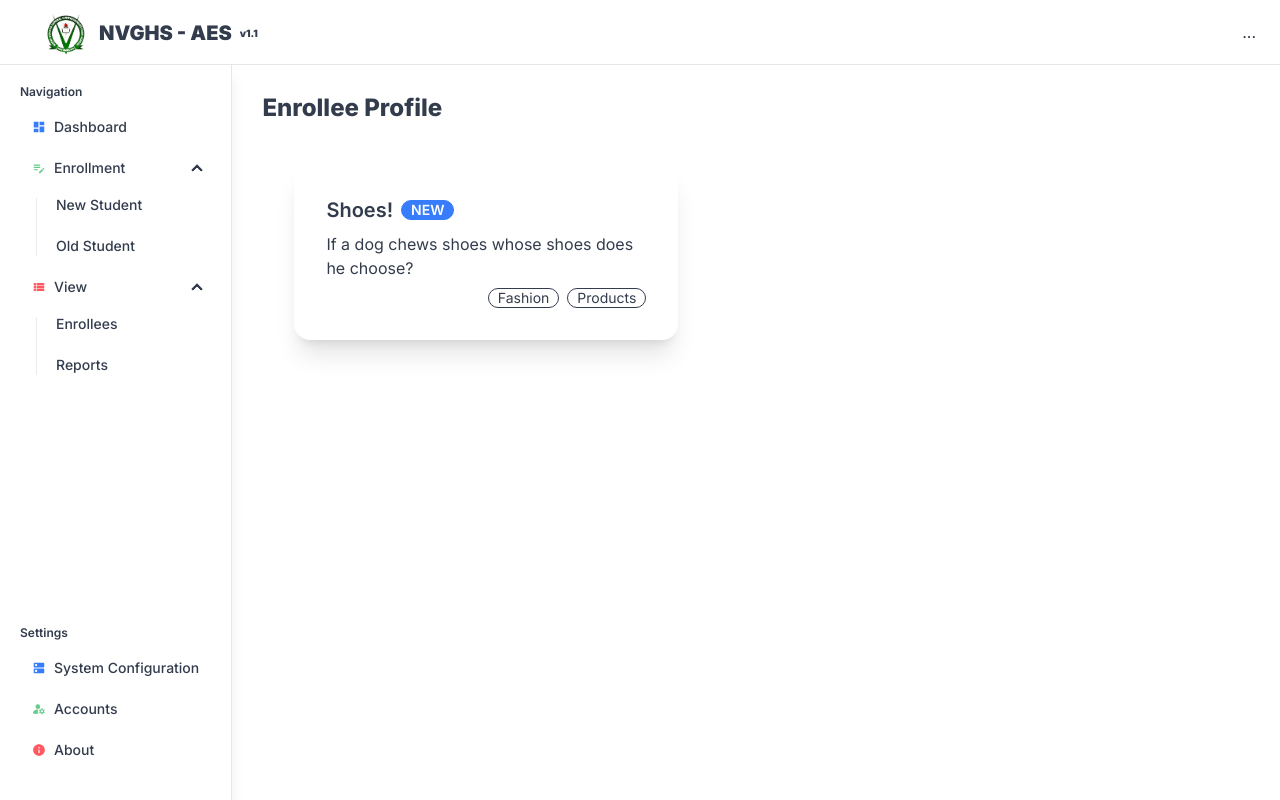
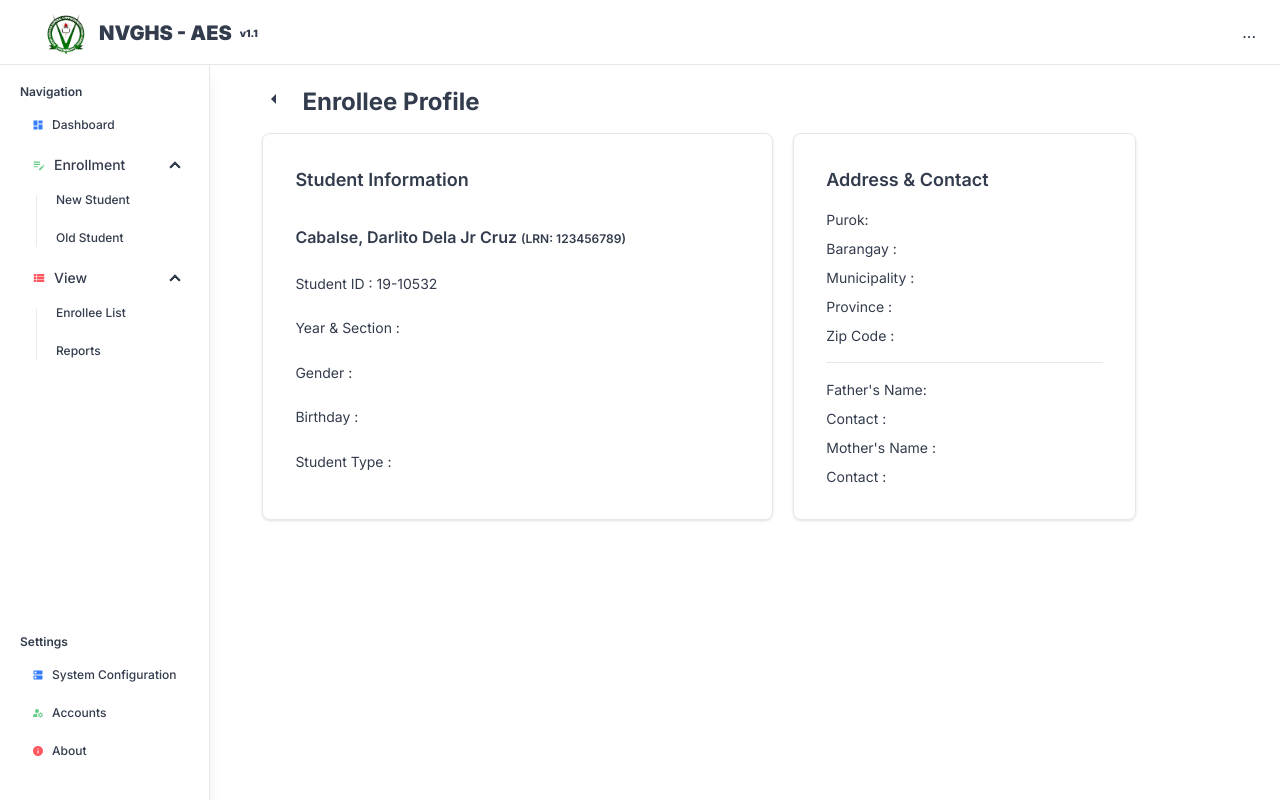
Before and after one commit to okonutnut/aes-nextjs, a Next.js app: page /view/enrollees/1 in a window 1280 px wide. Built offline with nearby package versions, Linux system fonts and the light colour scheme; no server answers.

Commit message:
Student Profile WIP

```diff
--- a/app/globals.css
+++ b/app/globals.css
@@ -13,3 +13,7 @@ body {
     margin: 0;
   }
 }
+
+p {
+  font-size: 14px;
+}
--- a/app/view/enrollees/[id]/page.jsx
+++ b/app/view/enrollees/[id]/page.jsx
@@ -1,6 +1,7 @@
 'use client'
 import {useEffect, useState} from "react";
 import axios from "axios";
+import { MdArrowLeft } from "react-icons/md";
 
 const EnrolleeProfile = ({ params }) => {
   // FETCH
@@ -18,22 +19,35 @@ const EnrolleeProfile = ({ params }) => {
   console.log(studentProfile);
   return (
     <>
-      <h1 className="text-2xl font-extrabold my-2">Enrollee Profile</h1>
-      <div className="card">
-        <div className="card-body">
-          <div className="card w-96 bg-base-100 shadow-xl">
-            <div className="card-body">
-              <h2 className="card-title">
-                Shoes!
-                <div className="badge badge-secondary">NEW</div>
-              </h2>
-              <p>If a dog chews shoes whose shoes does he choose?</p>
-              <div className="card-actions justify-end">
-                <div className="badge badge-outline">Fashion</div>
-                <div className="badge badge-outline">Products</div>
-              </div>
-            </div>
-          </div>
+      <h1 className="text-[24px] font-bold">
+        <span className="align-middle me-4">
+          <button ><MdArrowLeft /></button>
+        </span>
+        Enrollee Profile
+      </h1>
+      <div className="grid grid-flow-col gap-5">
+        <div className="card card-body border shadow my-3 rounded-[8px] h-auto">
+          <p className="text-[18px] font-semibold mb-2">Student Information</p>
+          <p className="text-[16px] font-semibold">Cabalse, Darlito Dela Jr Cruz <span className="text-[12px] font-semibold">(LRN: 123456789)</span></p>
+          <p className="text-[14px]">Student ID : 19-10532</p>
+          <p className="text-[14px]">Year & Section : </p>
+          <p className="text-[14px]">Gender : </p>
+          <p className="text-[14px]">Birthday : </p>
+          <p className="text-[14px]">Student Type : </p>
+        </div>
+
+        <div className="card card-body border shadow my-3 rounded-[8px] h-auto">
+          <p className="text-[18px] font-semibold mb-2">Address & Contact</p>
+          <p className="text-[14px]">Purok: </p>
+          <p className="text-[14px]">Barangay : </p>
+          <p className="text-[14px]">Municipality : </p>
+          <p className="text-[14px]">Province : </p>
+          <p className="text-[14px]">Zip Code : </p>
+          <hr className="my-2" />
+          <p className="text-[14px]">Father&apos;s Name: </p>
+          <p className="text-[14px]">Contact : </p>
+          <p className="text-[14px]">Mother&apos;s Name : </p>
+          <p className="text-[14px]">Contact : </p>
         </div>
       </div>
     </>
--- a/app/view/enrollees/page.jsx
+++ b/app/view/enrollees/page.jsx
@@ -30,7 +30,7 @@ const EnrolleesPage = () => {
 
       <section className="w-full my-3">
         <div className="overflow-x-auto border rounded-md">
-          <table className="table table-xs">
+          <table className="table table-md">
             <thead className="text-[14px]">
               <tr>
                 <th>No</th>
--- a/components/Sidebar.jsx
+++ b/components/Sidebar.jsx
@@ -3,7 +3,7 @@ import { useRouter } from "next/navigation";
 import { MdDashboard, MdDns, MdEditNote, MdInfo, MdManageAccounts, MdSummarize, MdViewList } from "react-icons/md";
 export const Sidebar = () => {
   const router = useRouter();
-  const btnClass = "focus:bg-primary focus:text-base-100 py-2 p-3 leading-normal bg-inherit border-0 font-medium mb-1";
+  const btnClass = "focus:bg-primary focus:text-base-100 py-2 p-3 leading-normal bg-inherit border-0 font-medium mb-1 text-[12px]";
   return (
     <>
       <div className="flex flex-col justify-between items-start border-r shadow-lg py-5 h-full">
@@ -45,7 +45,7 @@ export const Sidebar = () => {
                 <ul>
                   <li>
                     <button onClick={() => router.push('/view/enrollees')} className={btnClass}>
-                      Enrollees
+                      Enrollee List
                     </button>
                   </li>
                   <li>
--- a/model/enrollee.model.jsx
+++ b/model/enrollee.model.jsx
@@ -13,6 +13,7 @@ const EnrolleeSchema = new Schema({
   "last_name": String,
   "gender": String,
   "year_level_section": String,
+  "student_type": String,
 
   // Address & Contact Information
   "purok": String,
```
